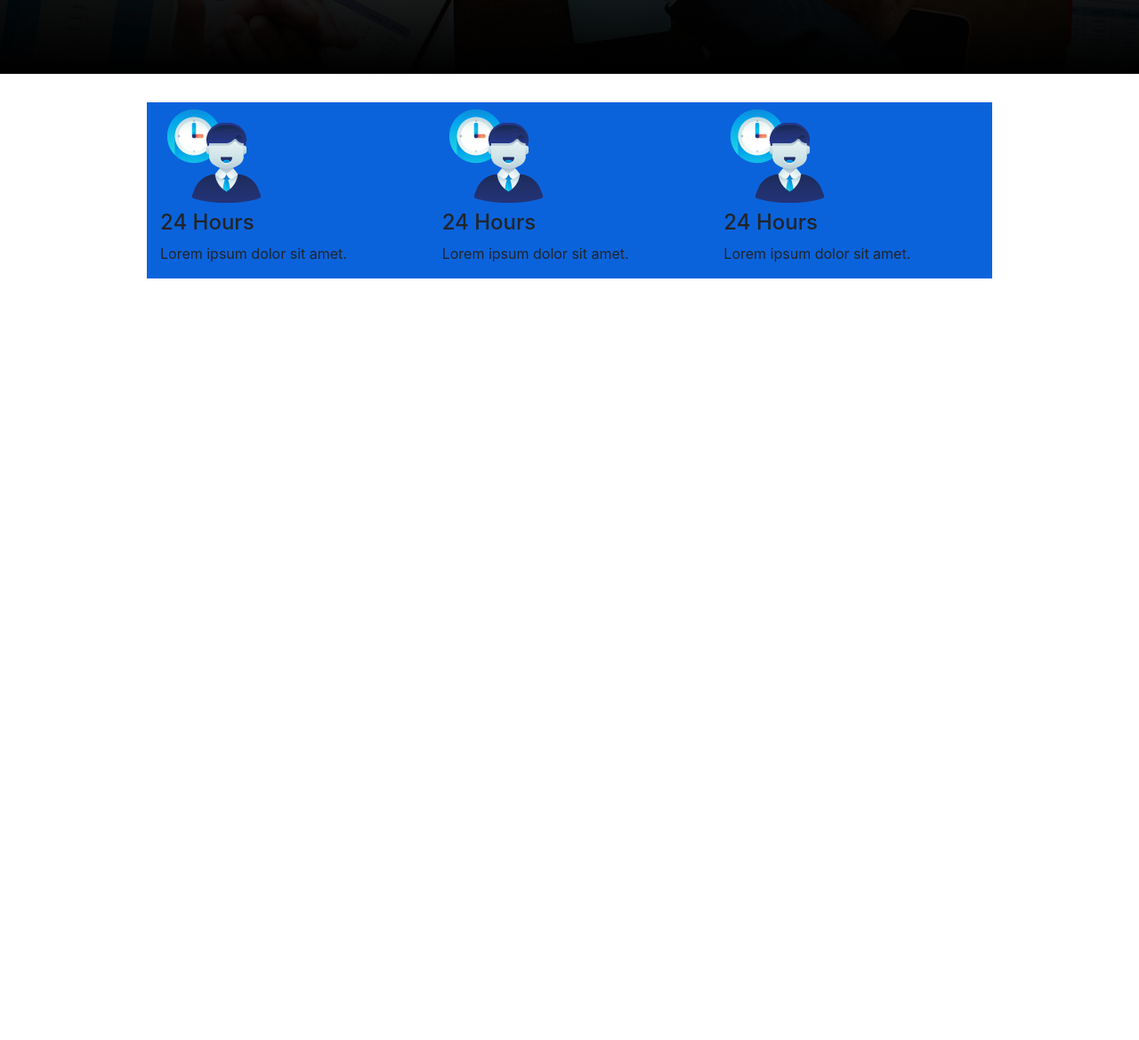
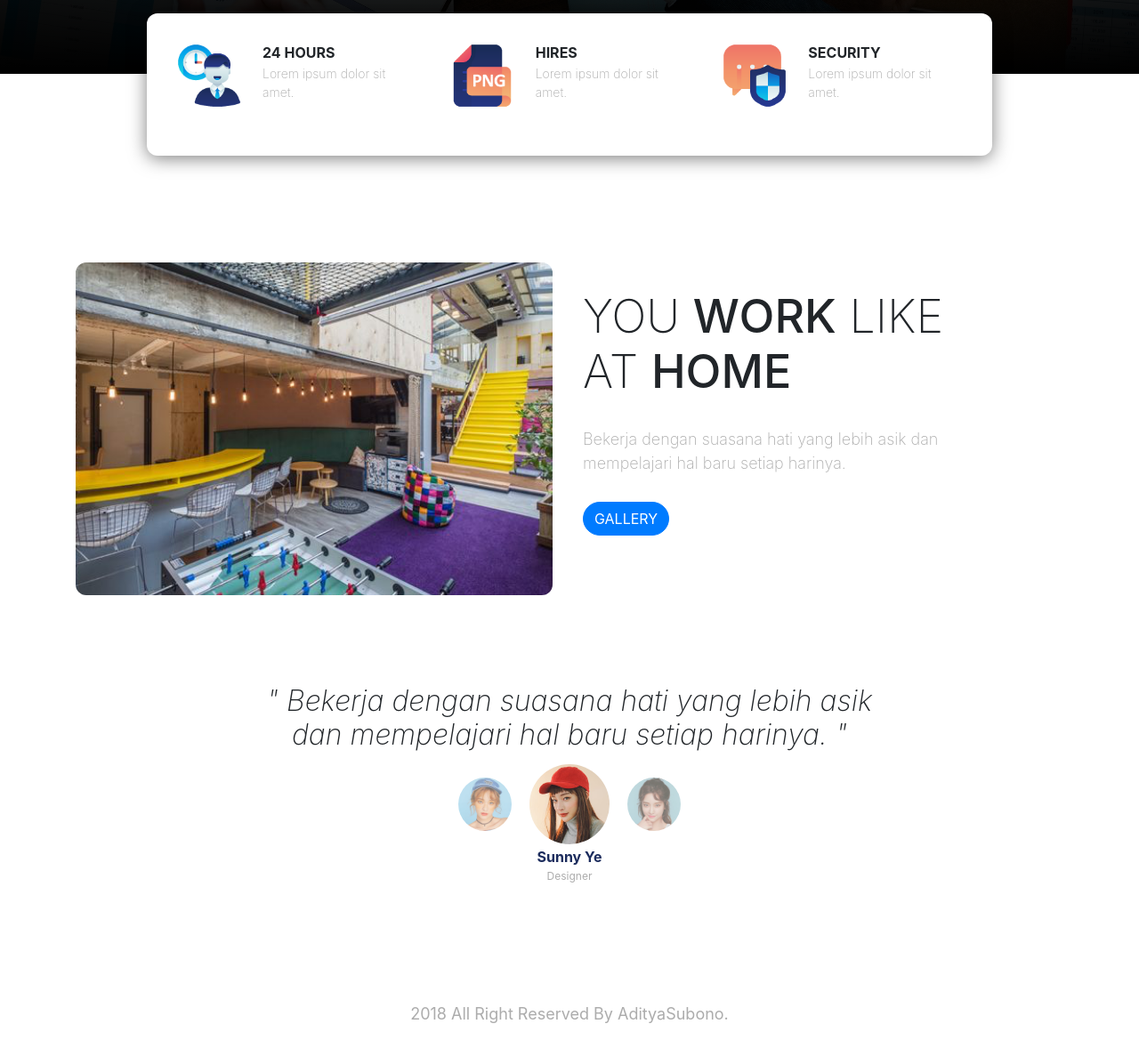
Before and after one commit to adityasubono/landing_page, a plain HTML site: page index.html in a window 1280 px wide. Shown: the part 556-1725 px from the top of the page at 89% size. Before the commit the page ends 869 px from the top, so only its background shows below. Drawn offline with nearby package versions, Linux system fonts and the light colour scheme.

Commit message:
Update Landing Pages

```diff
--- a/index.html
+++ b/index.html
@@ -21,7 +21,7 @@
 
 <nav class="navbar navbar-expand-lg navbar-light">
   <div class="container">
-    <a class="navbar-brand" href="#">  AdityaSubono </a>
+    <a class="navbar-brand" href="#"> AdityaSubono </a>
     <button class="navbar-toggler" type="button" data-toggle="collapse"
             data-target="#navbarNavAltMarkup" aria-controls="navbarNavAltMarkup"
             aria-expanded="false" aria-label="Toggle navigation">
@@ -51,33 +51,89 @@
 <!-- Container -->
 <div class="container">
 
-<!--  info panel -->
+  <!--  info panel -->
   <div class="row justify-content-center">
-    <div class="col-lg-10 info-panel">
+    <div class="col-10 info-panel">
       <div class="row">
         <div class="col-lg">
-          <img src="image/employee.png" alt="Employee">
+          <img src="image/employee.png" alt="Employee" class="float-left">
           <h4>24 Hours</h4>
           <p>Lorem ipsum dolor sit amet.</p>
         </div>
 
         <div class="col-lg">
-          <img src="image/employee.png" alt="Employee">
-          <h4>24 Hours</h4>
+          <img src="image/hires.png" alt="Hires" class="float-left">
+          <h4>Hires</h4>
           <p>Lorem ipsum dolor sit amet.</p>
         </div>
 
         <div class="col-lg">
-          <img src="image/employee.png" alt="Employee">
-          <h4>24 Hours</h4>
+          <img src="image/security.png" alt="Security" class="float-left">
+          <h4>Security</h4>
           <p>Lorem ipsum dolor sit amet.</p>
         </div>
-<!--        37:10    -->
       </div>
     </div>
   </div>
 
 
+  <!-- Workingspace -->
+  <div class="row workingspace">
+    <div class="col-lg-6">
+      <img src="image/workingspace.png" alt="Workingspace" class="img-fluid">
+    </div>
+
+    <div class="col-lg-5">
+      <h3>You <span>work</span> like at <span>home</span></h3>
+      <p>Bekerja dengan suasana hati yang lebih asik dan mempelajari hal baru
+        setiap harinya.</p>
+      <a href="" class="btn btn-primary tombol">Gallery</a>
+    </div>
+  </div>
+
+
+  <!--  Testimonial -->
+  <section class="testimonial">
+    <div class="row justify-content-center">
+      <div class="col-lg-8">
+        <h5>
+          " Bekerja dengan suasana hati yang lebih asik dan mempelajari hal baru
+          setiap harinya. "
+        </h5>
+      </div>
+    </div>
+
+    <div class="row justify-content-center">
+      <div class="col-lg-6 justify-content-center d-flex">
+
+        <figure class="figure">
+          <img src="image/img1.png" class="figure-img img-fluid rounded-circle " alt="Test 1">
+
+        </figure>
+
+        <figure class="figure">
+          <img src="image/img2.png" class="figure-img img-fluid rounded-circle utama" alt="Test 2">
+          <figcaption class="figure-caption">
+            <h5>Sunny Ye</h5>
+            <p>Designer</p>
+          </figcaption>
+        </figure>
+
+        <figure class="figure">
+          <img src="image/img3.png" class="figure-img img-fluid rounded-circle" alt="Test 3">
+        </figure>
+
+      </div>
+    </div>
+
+  </section>
+
+<!--  Footer  -->
+  <div class="row footer">
+    <div class="col text-center">
+      <p>2018 All Right Reserved By AdityaSubono.</p>
+    </div>
+  </div>
 </div>
 
 
--- a/styles/style.css
+++ b/styles/style.css
@@ -4,6 +4,7 @@
   position: relative;
   z-index: 1;
 }
+
 .navbar-brand {
   font-family: Viga;
   font-size: 32px;
@@ -29,6 +30,7 @@
   position: relative;
 
 }
+
 /* Jumbotron */
 .jumbotron .container {
   z-index: 1;
@@ -40,7 +42,7 @@
   display: block;
   width: 100%;
   height: 94%;
-  background-image: linear-gradient(to top, rgba(0,0,0,1), rgba(0,0,0,0) );
+  background-image: linear-gradient(to top, rgba(0, 0, 0, 1), rgba(0, 0, 0, 0));
   position: absolute;
   bottom: 0;
 }
@@ -49,7 +51,7 @@
   color: white;
   margin-top: 150px;
   font-weight: 200;
-  text-shadow: 1px 1px 1px rgba(0,0,0,0.7);
+  text-shadow: 1px 1px 1px rgba(0, 0, 0, 0.7);
   font-size: 40px;
   margin-bottom: 30px;
 }
@@ -60,10 +62,108 @@
 
 /* Info Panel */
 .info-panel {
-  background-color: #0b63dc;
+  box-shadow: 0 3px 20px rgba(0, 0, 0, 0.5);
+  border-radius: 12px;
+  margin-top: -100px;
+  background-color: white;
+  padding: 30px;
 }
 
+.info-panel img {
+  width: 80px;
+  height: 80px;
+  margin-right: 20px;
+  margin-bottom: 20px;
+}
 
+.info-panel h4 {
+  font-size: 16px;
+  text-transform: uppercase;
+  font-weight: bold;
+  margin-top: 5px;
+}
+
+.info-panel p {
+  font-size: 14px;
+  color: #acacac;
+  margin-top: -5px;
+  font-weight: 200;
+}
+
+/* Working Space*/
+.workingspace {
+  margin-top: 120px;
+  text-align: center;
+}
+
+.workingspace h3 {
+  font-size: 52px;
+  font-weight: 200;
+  text-transform: uppercase;
+  margin-top: 30px;
+}
+
+.workingspace p {
+  font-size: 18px;
+  color: #acacac;
+  font-weight: 200;
+  margin: 30px 0;
+}
+
+.workingspace h3 span {
+  font-weight: 500;
+}
+
+.testimonial {
+  margin-top: 100px;
+
+}
+
+.testimonial h5 {
+  text-align: center;
+  font-weight: 200;
+  font-style: italic;
+  font-size: 24px;
+}
+
+.testimonial figure img {
+  width: 60px;
+  margin: 20px 10px 5px;
+  opacity: 0.6;
+}
+
+.testimonial figure img.utama {
+  width: 90px;
+  opacity: 1;
+  margin-top: 5px;
+}
+
+.testimonial figure h5 {
+  font-size: 16px;
+  font-weight: bold;
+  font-style: normal;
+  color: #1c2c5d;
+}
+
+.testimonial figure p {
+  font-size: 12px;
+  color: #acacac;
+  margin-top: -5px !important;
+}
+
+.testimonial figcaption {
+  text-align: center;
+}
+
+/* Footer */
+.footer {
+  margin-top: 100px;
+}
+
+.footer p {
+  color: #acacac;
+  font-size: 18px;
+}
 
 
 /* Desktop Version */
@@ -71,15 +171,16 @@
 
   .navbar-brand, .nav-link {
     color: white !important;
-    text-shadow: 1px 1px 1px rgba(0,0,0,0.7);
+    text-shadow: 1px 1px 1px rgba(0, 0, 0, 0.7);
   }
+
   .nav-link {
     text-transform: uppercase;
     margin-right: 30px;
   }
 
   .nav-link:hover::after {
-    content :'';
+    content: '';
     display: block;
     border-bottom: 3px solid #0b63dc;
     width: 50%;
@@ -96,4 +197,12 @@
   .jumbotron .display-4 {
     font-size: 62px;
   }
+
+  .workingspace {
+    text-align: left;
+  }
+
+  .testimonial h5 {
+    font-size: 32px;
+  }
 }
```
